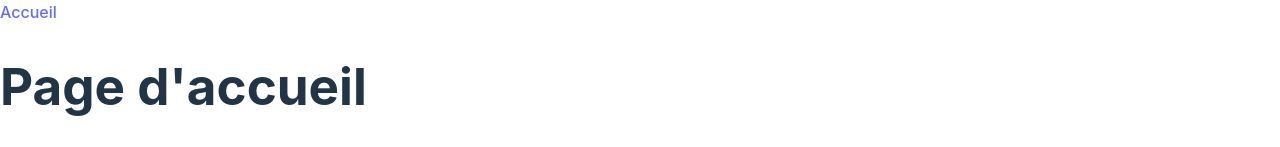
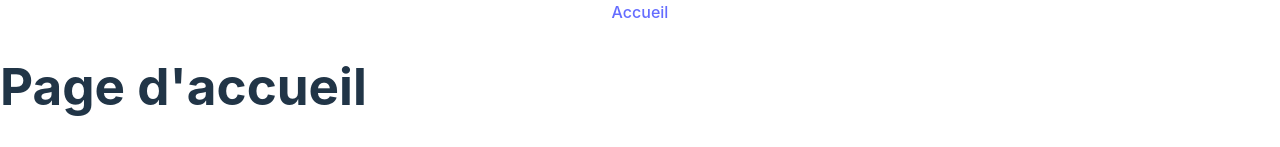
Before and after one commit to silenthill99/JardinPedagogique, a React (Vite) app: page / in a window 1280 px wide. Shown: the top 147 px of the page. Built offline with nearby package versions, Linux system fonts and the light colour scheme.

Commit message:
Stylisation du menu de navigation

```diff
--- a/src/css/App.css
+++ b/src/css/App.css
@@ -1,3 +1,6 @@
-
+nav {
+  display: flex;
+  justify-content: center;
+}
 
 /*# sourceMappingURL=App.css.map */
--- a/src/css/App.scss
+++ b/src/css/App.scss
@@ -0,0 +1,4 @@
+nav {
+  display: flex;
+  justify-content: center;
+}
```
Also changed, not shown: 1 other file (tests, documents, lock files or other folders).
